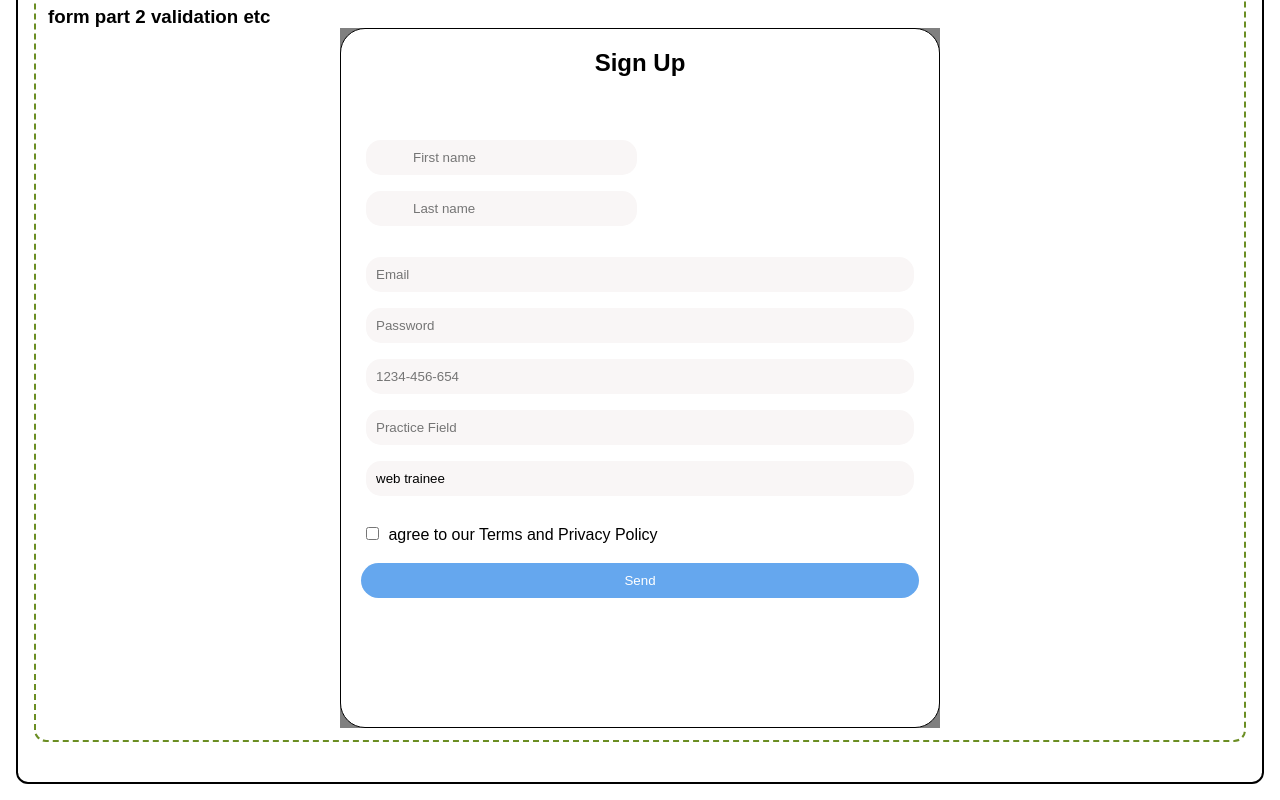
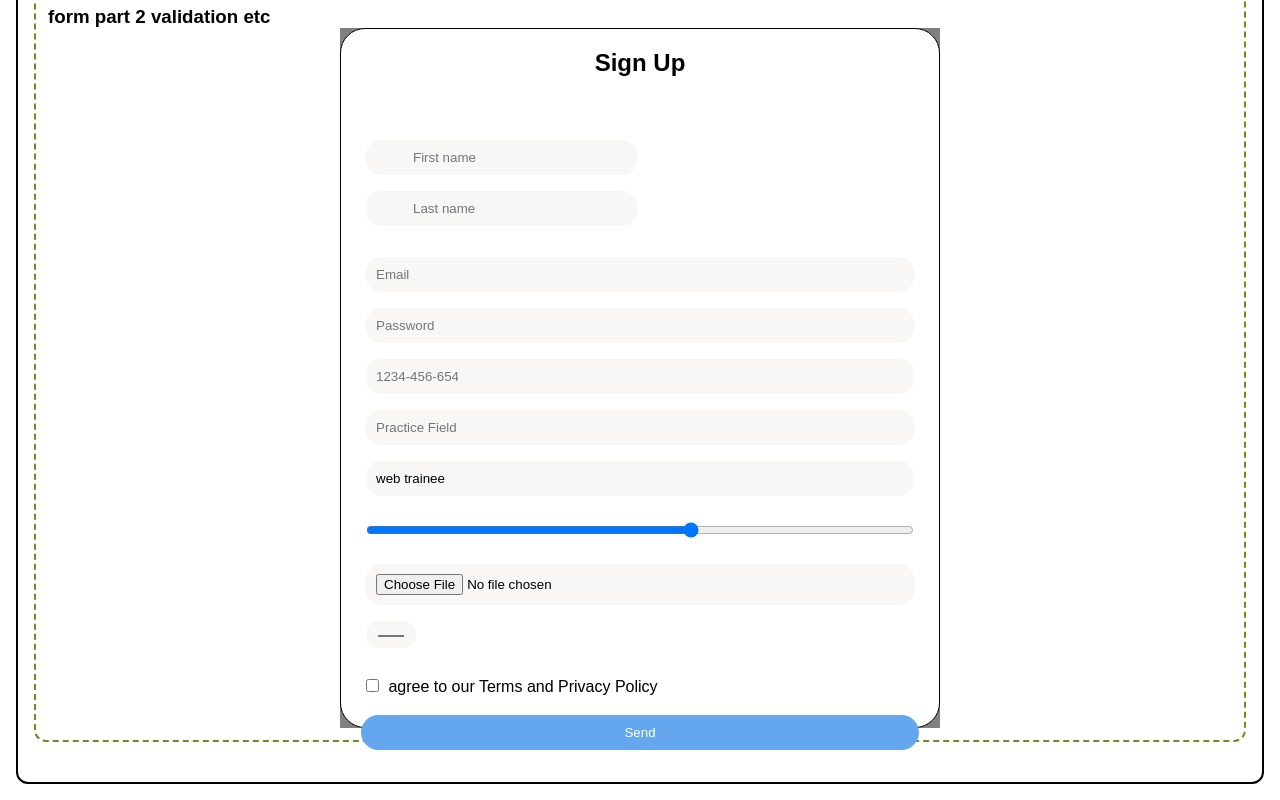
Before and after one commit to devmrsy-tgc/web_fresh_2-30_3-30, a plain HTML site: page day_7.html in a window 1280 px wide. Shown: the part 498-1298 px from the top of the page. Drawn offline with Linux system fonts and the light colour scheme.

Commit message:
form excercise

```diff
--- a/day_7.html
+++ b/day_7.html
@@ -162,6 +162,29 @@
               value="web trainee"
               readonly
             />
+            <input
+              name="range"
+              id="range"
+              type="range"
+              min="0"
+              max="50"
+              step="5"
+              value="30"
+              title="this.value"
+            />
+            <input
+              name="file"
+              id="range"
+              type="file"
+              accept=".pdf"
+              size="2"
+            />
+            <input
+              name="color"
+              id="color"
+              type="color"
+            />
+
             <div>
               <input
                 name="isAgree"
```
Also changed, not shown: excercise/note.txt.
